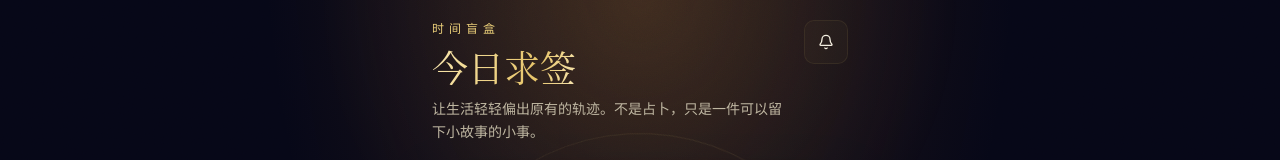
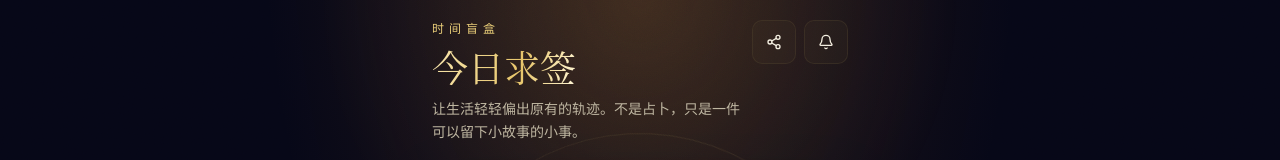
Before and after one commit to xiaohansunnysong-cpu/time, a React (Vite) app: page / in a window 1280 px wide. Shown: the top 160 px of the page. Built offline with nearby package versions, Linux system fonts and the light colour scheme; no server answers; a web font is replaced by a local one.

Commit message:
Improve PWA sharing and installation

```diff
--- a/src/components/HomeScreen.tsx
+++ b/src/components/HomeScreen.tsx
@@ -18,7 +18,8 @@ import { StorySheet } from "@/components/StorySheet"
 import { canDraw, isTestMode, phaseOf, surpriseIsReady } from "@/lib/draw"
 import { formatCountdown, msUntilLocalMidnight } from "@/lib/format"
 import { useApp } from "@/state/app-state"
-import { BellIcon } from "lucide-react"
+import { BellIcon, Share2 } from "lucide-react"
+import { toast } from "sonner"
 
 export function HomeScreen() {
   const {
@@ -86,15 +87,46 @@ export function HomeScreen() {
             让生活轻轻偏出原有的轨迹。不是占卜，只是一件可以留下小故事的小事。
           </p>
         </div>
+        <div className="flex shrink-0 items-center gap-2">
           <Button
             variant="outline"
             size="icon-lg"
-          className="size-11 shrink-0"
+            className="size-11"
+            aria-label="分享时间盲盒"
+            onClick={async () => {
+              const url = window.location.href
+              if (navigator.share) {
+                try {
+                  await navigator.share({
+                    title: "时间盲盒",
+                    text: "抽一支小任务，让日子轻轻偏出原有的轨迹。",
+                    url,
+                  })
+                } catch {
+                  // The share sheet can be dismissed without taking action.
+                }
+                return
+              }
+              try {
+                await navigator.clipboard.writeText(url)
+                toast("链接已复制，可以分享给朋友")
+              } catch {
+                toast("请复制浏览器地址栏链接分享给朋友")
+              }
+            }}
+          >
+            <Share2 />
+          </Button>
+          <Button
+            variant="outline"
+            size="icon-lg"
+            className="size-11"
             aria-label="随缘时刻"
             onClick={() => setSurpriseOpen(true)}
           >
             <BellIcon />
           </Button>
+        </div>
       </header>
 
       {testMode ? (
--- a/src/components/MineScreen.tsx
+++ b/src/components/MineScreen.tsx
@@ -165,7 +165,7 @@ function InstallHint({
         ) : (
           <p className="text-sm leading-relaxed text-muted-foreground">
             {ios
-              ? "在 Safari 里点分享，再选「添加到主屏幕」。"
+              ? "先在 Safari 打开此页，点「分享」→「添加到主屏幕」→「添加」。"
               : "用浏览器菜单里的「安装应用」或「添加到主屏幕」。"}
           </p>
         )}
--- a/vite.config.ts
+++ b/vite.config.ts
@@ -20,7 +20,7 @@ export default defineConfig({
       manifest: {
         name: "时间盲盒",
         short_name: "时间盲盒",
-        description: "每天最多三签。一件小事，让日子轻轻偏出原轨迹。",
+        description: "抽一支日常小任务，让生活遇见一点新鲜。",
         lang: "zh-CN",
         start_url: "./",
         scope: "/",
@@ -49,7 +49,7 @@ export default defineConfig({
         ],
       },
       workbox: {
-        globPatterns: ["**/*.{js,css,html,svg,png,woff2}"],
+        globPatterns: ["**/*.{js,css,html,svg,png,jpg,jpeg,webp,woff2}"],
         runtimeCaching: [
           {
             urlPattern: /^https:\/\/fonts\.(?:googleapis|gstatic)\.com\/.*/i,
```
Lines whose indentation alone changed are shown as unchanged.
